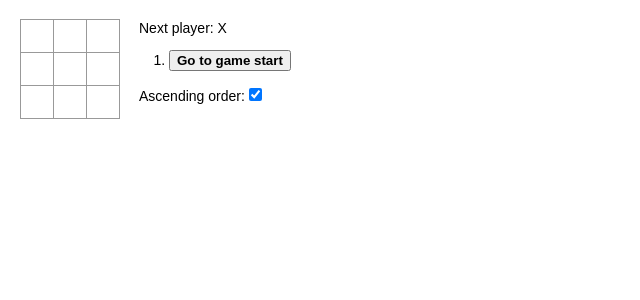
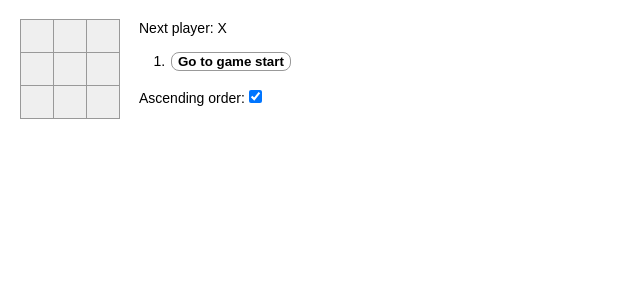
Before and after one commit to daxadal/tic-tac-toe-react, a React (Create React App) app: page / in a window 1280 px wide. Shown: the top 300 px of the page, without its empty margins (0-640 px from the left). Built offline with nearby package versions, Linux system fonts and the light colour scheme.

Commit message:
Added ThemeContext. Colors reworked

```diff
--- a/src/App.tsx
+++ b/src/App.tsx
@@ -1,7 +1,25 @@
 import React from "react";
+import { ThemeProvider } from "styled-components";
 
 import Game from "./Game";
 
+const lightTheme = {
+  background: "#fff",
+  foreground: "#ddd",
+  border: "#999",
+  text: "#000",
+};
+const darkTheme = {
+  background: "#111",
+  foreground: "#333",
+  border: "#aaa",
+  text: "#eee",
+};
+
 export default function App() {
-  return <Game />;
+  return (
+    <ThemeProvider theme={lightTheme}>
+      <Game />
+    </ThemeProvider>
+  );
 }
--- a/src/Game.tsx
+++ b/src/Game.tsx
@@ -9,6 +9,10 @@ import History from "./History";
 const WrapperDiv = styled.div`
   display: flex;
   flex-direction: row;
+
+  background-color: ${(props) => props.theme.background};
+  border-color: ${(props) => props.theme.border};
+  color: ${(props) => props.theme.text};
 `;
 
 const GameInfoDiv = styled.div`
--- a/src/History.tsx
+++ b/src/History.tsx
@@ -11,6 +11,13 @@ interface HistoryProps {
 
 const StyledButton = styled.button<{ stepIsCurrent: boolean }>`
   font-weight: ${(props) => (props.stepIsCurrent ? "bold" : "normal")};
+
+  background-color: ${(props) => props.theme.background};
+  color: ${(props) => props.theme.text};
+
+  border: 1px solid ${(props) => props.theme.border};
+  border-radius: 8px;
+  margin: 2px;
 `;
 
 export default function History(props: HistoryProps) {
--- a/src/Square.tsx
+++ b/src/Square.tsx
@@ -4,8 +4,7 @@ import styled from "styled-components";
 import { NullablePlayer } from "./types";
 
 const StyledButton = styled.button<{ bold: boolean }>`
-  background: #fff;
-  border: 1px solid #999;
+  border: 1px solid ${(props) => props.theme.border};
   float: left;
   font-size: 24px;
   font-weight: bold;
@@ -16,14 +15,14 @@ const StyledButton = styled.button<{ bold: boolean }>`
   padding: 0;
   text-align: center;
   width: 34px;
-  color: ${(props) => (props.bold ? "green" : "black")};
+  color: ${(props) => (props.bold ? "green" : props.theme.text)};
 
   &:focus {
     outline: none;
   }
 
   .kbd-navigation &:focus {
-    background: #ddd;
+    background: ${(props) => props.theme.foreground};
   }
 `;
 
```
